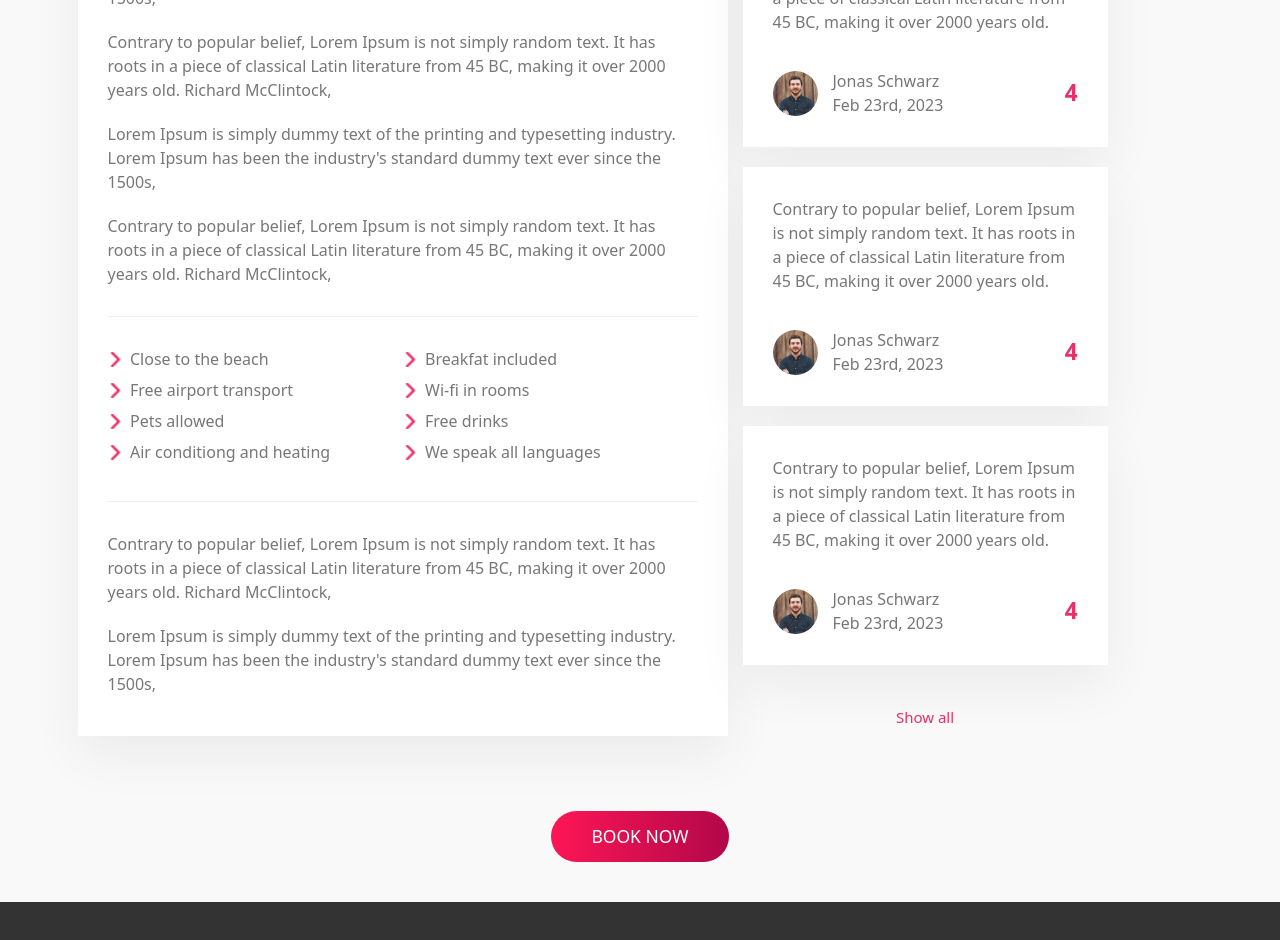
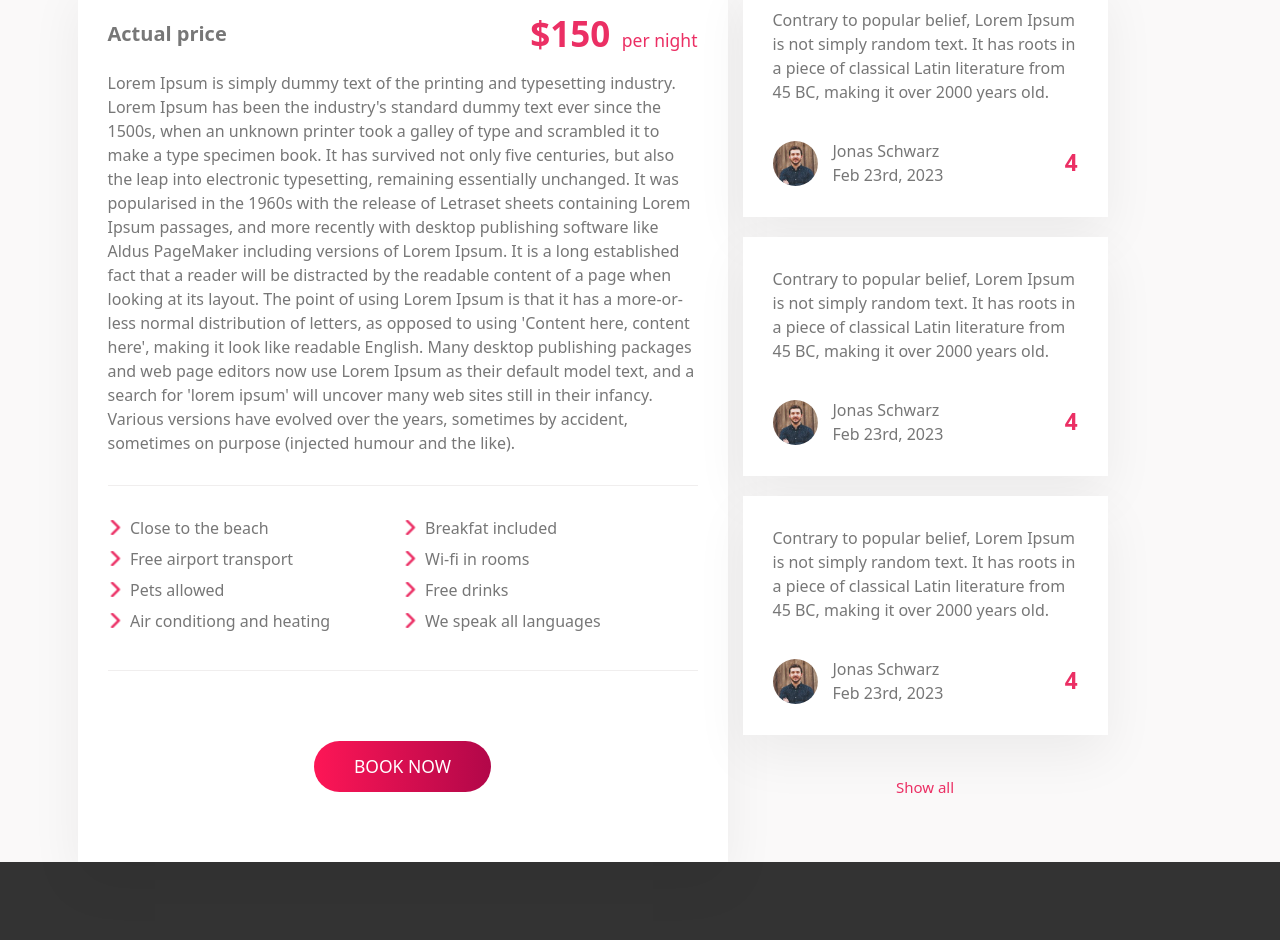
Before and after one commit to krystianwojda/TrilloBooking, a Nuxt app: page / in a window 1280 px wide. Shown: the part 440-1380 px from the top of the page. Built offline with nearby package versions, Linux system fonts and the light colour scheme.

Commit message:
Add price travel
Add price travel

```diff
--- a/app.vue
+++ b/app.vue
@@ -12,7 +12,7 @@
 </script>
 
 <template>
-  <!--<the-header/>-->
+  <the-header/>
   <section class="hotel-view">
     <div class="gallery">
       <figure class="gallery__item">
@@ -49,10 +49,11 @@
           <div class="row">
             <div class="col-12">
               <div class="description">
-                <p class="description__paragraph">Lorem Ipsum is simply dummy text of the printing and typesetting industry. Lorem Ipsum has been the industry's standard dummy text ever since the 1500s,</p>
-                <p class="description__paragraph">Contrary to popular belief, Lorem Ipsum is not simply random text. It has roots in a piece of classical Latin literature from 45 BC, making it over 2000 years old. Richard McClintock,</p>
-                <p class="description__paragraph">Lorem Ipsum is simply dummy text of the printing and typesetting industry. Lorem Ipsum has been the industry's standard dummy text ever since the 1500s,</p>
-                <p class="description__paragraph">Contrary to popular belief, Lorem Ipsum is not simply random text. It has roots in a piece of classical Latin literature from 45 BC, making it over 2000 years old. Richard McClintock,</p>
+                <div class="description__price">
+                  <div class="description__price-title">Actual price</div>
+                  <div class="description__price-count">$150 <span>per night</span></div>
+                </div>
+                <p class="description__paragraph">Lorem Ipsum is simply dummy text of the printing and typesetting industry. Lorem Ipsum has been the industry's standard dummy text ever since the 1500s, when an unknown printer took a galley of type and scrambled it to make a type specimen book. It has survived not only five centuries, but also the leap into electronic typesetting, remaining essentially unchanged. It was popularised in the 1960s with the release of Letraset sheets containing Lorem Ipsum passages, and more recently with desktop publishing software like Aldus PageMaker including versions of Lorem Ipsum. It is a long established fact that a reader will be distracted by the readable content of a page when looking at its layout. The point of using Lorem Ipsum is that it has a more-or-less normal distribution of letters, as opposed to using 'Content here, content here', making it look like readable English. Many desktop publishing packages and web page editors now use Lorem Ipsum as their default model text, and a search for 'lorem ipsum' will uncover many web sites still in their infancy. Various versions have evolved over the years, sometimes by accident, sometimes on purpose (injected humour and the like).</p>
                 <ul class="description__list">
                   <li class="description__list-item">Close to the beach</li>
                   <li class="description__list-item">Breakfat included</li>
@@ -63,8 +64,9 @@
                   <li class="description__list-item">Air conditiong and heating</li>
                   <li class="description__list-item">We speak all languages</li>
                 </ul>
-                <p class="description__paragraph">Contrary to popular belief, Lorem Ipsum is not simply random text. It has roots in a piece of classical Latin literature from 45 BC, making it over 2000 years old. Richard McClintock,</p>
-                <p class="description__paragraph">Lorem Ipsum is simply dummy text of the printing and typesetting industry. Lorem Ipsum has been the industry's standard dummy text ever since the 1500s,</p>
+                <div class="description__cta">
+                  <button class="description__cta__button">book now</button>
+                </div>
               </div>
             </div>
           </div>
@@ -116,9 +118,6 @@
           </div>
         </div>
       </div>
-    </div>
-    <div class="cta">
-      <button class="cta__button">book now</button>
     </div>
   </section>
   <the-footer/>
@@ -315,6 +314,65 @@
       }
     }
 
+    &__price {
+      display: flex;
+      justify-content: space-between;
+      align-items: center;
+      margin-bottom: 1rem;
+
+      &-title {
+        font-size: 2rem;
+        font-weight: 600;
+
+        @media screen and (max-width: 576px) {
+          font-size: 1.75rem;
+        }
+      }
+      &-count {
+        font-size: 3.5rem;
+        color: $color-primary;
+        font-weight: 600;
+
+        @media screen and (max-width: 576px) {
+          font-size: 2.75rem;
+        }
+
+        span {
+          font-size: 1.75rem;
+          font-weight: 300;
+          margin-left: .25rem;
+
+          @media screen and (max-width: 576px) {
+            font-size: 1.5rem;
+          }
+        }
+      }
+    }
+
+    &__cta {
+      padding: 4rem 0;
+      display: flex;
+      justify-content: center;
+
+      &__button {
+        padding: 1.25rem 4rem;
+        font-size: 1.75rem;
+        color: #fff;
+        border: none;
+        font-weight: 300;
+        text-transform: uppercase;
+        border-radius: 100px;
+        background-image: linear-gradient(to right, $color-primary-light, $color-primary-dark);
+        position: relative;
+        transition: all .7s;
+      }
+
+      &__button:hover {
+        background-image: linear-gradient(to right, #ff094f, #850237);
+        transform: scale(1.05);
+      }
+    }
+
     &__text {
       margin-bottom: 3.5rem;
     }
@@ -366,29 +424,5 @@
       transform: scale(1.05);
     }
   }
-
-  .cta {
-    padding: 4rem 0;
-    display: flex;
-    justify-content: center;
-
-    &__button {
-      padding: 1.25rem 4rem;
-      font-size: 1.75rem;
-      color: #fff;
-      border: none;
-      font-weight: 300;
-      text-transform: uppercase;
-      border-radius: 100px;
-      background-image: linear-gradient(to right, $color-primary-light, $color-primary-dark);
-      position: relative;
-      transition: all .7s;
-    }
-
-    &__button:hover {
-      background-image: linear-gradient(to right, #ff094f, #850237);
-      transform: scale(1.05);
-    }
-  }
 }
 </style>
```
